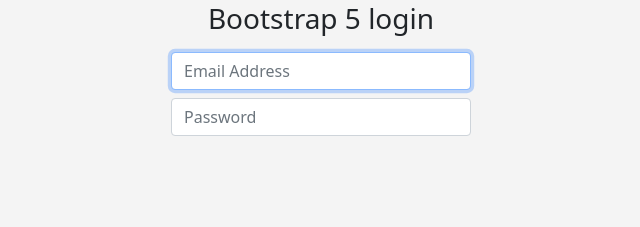
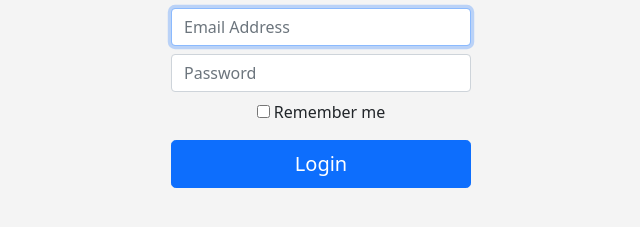
Before and after one commit to MatthewHettler/Bootstrap-5-Login, a website: page index.html in a window 1280 px wide. Shown: the part 375-602 px from the top of the page, without its empty margins (319-959 px from the left). Drawn offline with Linux system fonts and the light colour scheme.

Commit message:
created a remember me checkbox and login button.

```diff
--- a/index.html
+++ b/index.html
@@ -8,12 +8,20 @@
 </head>
 <body class="d-flex text-center bg-secondary">
     <form class="form-login">
-        <img src="/node_modules/bootstrap-icons/icons/bootstrap.svg" alt="" height="72" width="72" class="mb-4"/>
+        <img src="/node_modules/bootstrap-icons/icons/bootstrap.svg" alt="" height="72" width="72" class="mb-4" />
         <h1 class="h3 mb-3 font-weight-normal">Bootstrap 5 login</h1>
         <label for="inputEmail" class="sr-only">Email Address</label>
-        <input type="email" id="inputEmail" class="form-control mb-2" placeholder="Email Address" required autofocus/>
+        <input type="email" id="inputEmail" class="form-control mb-2" placeholder="Email Address" required autofocus />
         <label for="inputPassword" class="sr-only">Password</label>
-        <input type="password" id="inputPassword" class="form-control mb-2" placeholder="Password" required/>
+        <input type="password" id="inputPassword" class="form-control mb-2" placeholder="Password" required />
+        <div class="checkbox mb-3">
+            <label>
+                <input type="checkbox" value="remember-me" /> Remember me
+            </label>
+        </div>
+        <button class="btn btn-lg btn-primary btn-block" type="submit">
+            Login
+        </button>
     </form>
 </body>
 </html>
```
